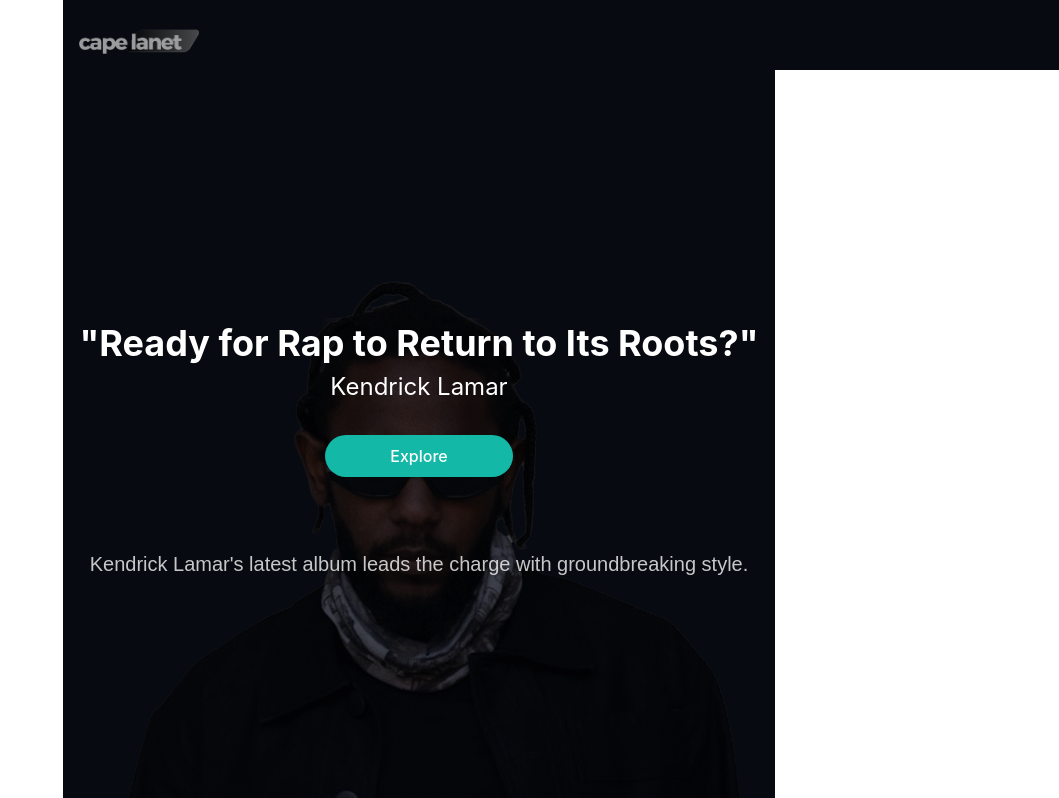
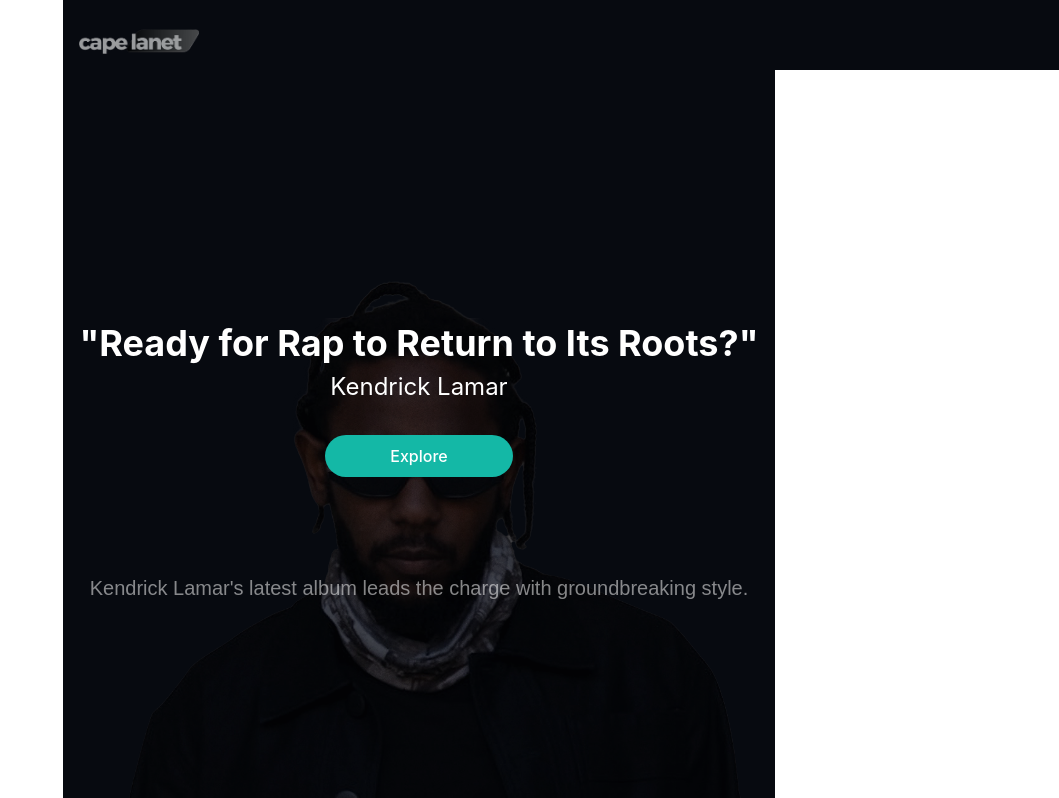
Before and after one commit to Techyana/capelanet-blog, a React (Vite) app: page / in a window 1280 px wide. Shown: the top 798 px of the page, without its empty margins (221-1280 px from the left). Built offline with nearby package versions, Linux system fonts and the light colour scheme.

Commit message:
Home Page Text Animation
Removed ease-out on text effect and only left is-in

```diff
--- a/src/pages/Home/Home.module.css
+++ b/src/pages/Home/Home.module.css
@@ -4,7 +4,7 @@
   left: 0;
   width: 100%;
   height: 50%; /* Cover only the bottom half */
-  animation: slide-up 5s ease-in-out infinite;
+  animation: slide-up 5s ease-in infinite;
   display: flex;
   justify-content: center;
   align-items: center;
--- a/src/pages/Home/Home.module.scss
+++ b/src/pages/Home/Home.module.scss
@@ -4,7 +4,7 @@
     left: 0;
     width: 100%;
     height: 50%; /* Cover only the bottom half */
-    animation: slide-up 5s ease-in-out infinite;
+    animation: slide-up 5s ease-in infinite;
     display: flex;
     justify-content: center;
     align-items: center;
```
Also changed, not shown: 1 other file (tests, documents, lock files or other folders).
